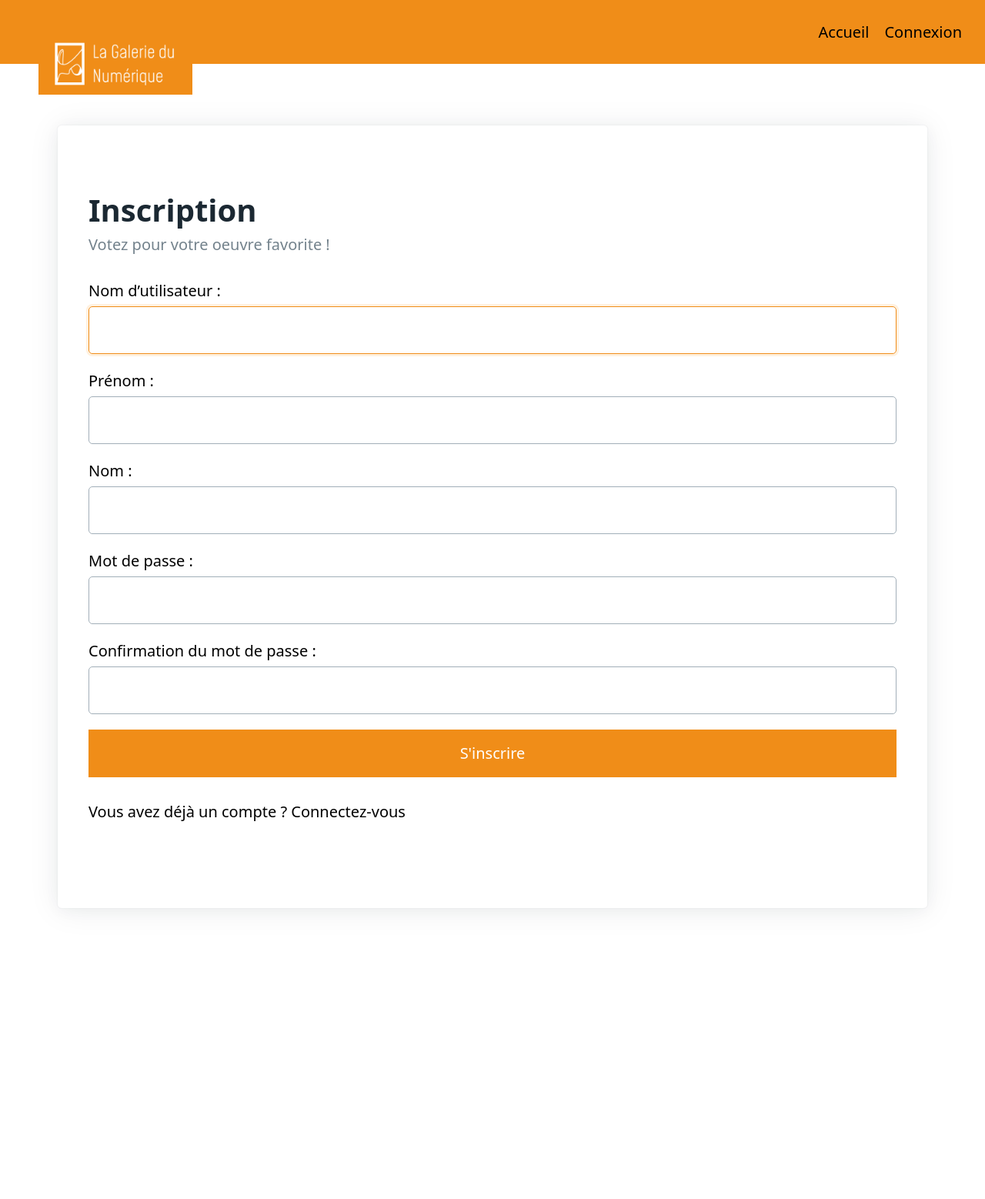
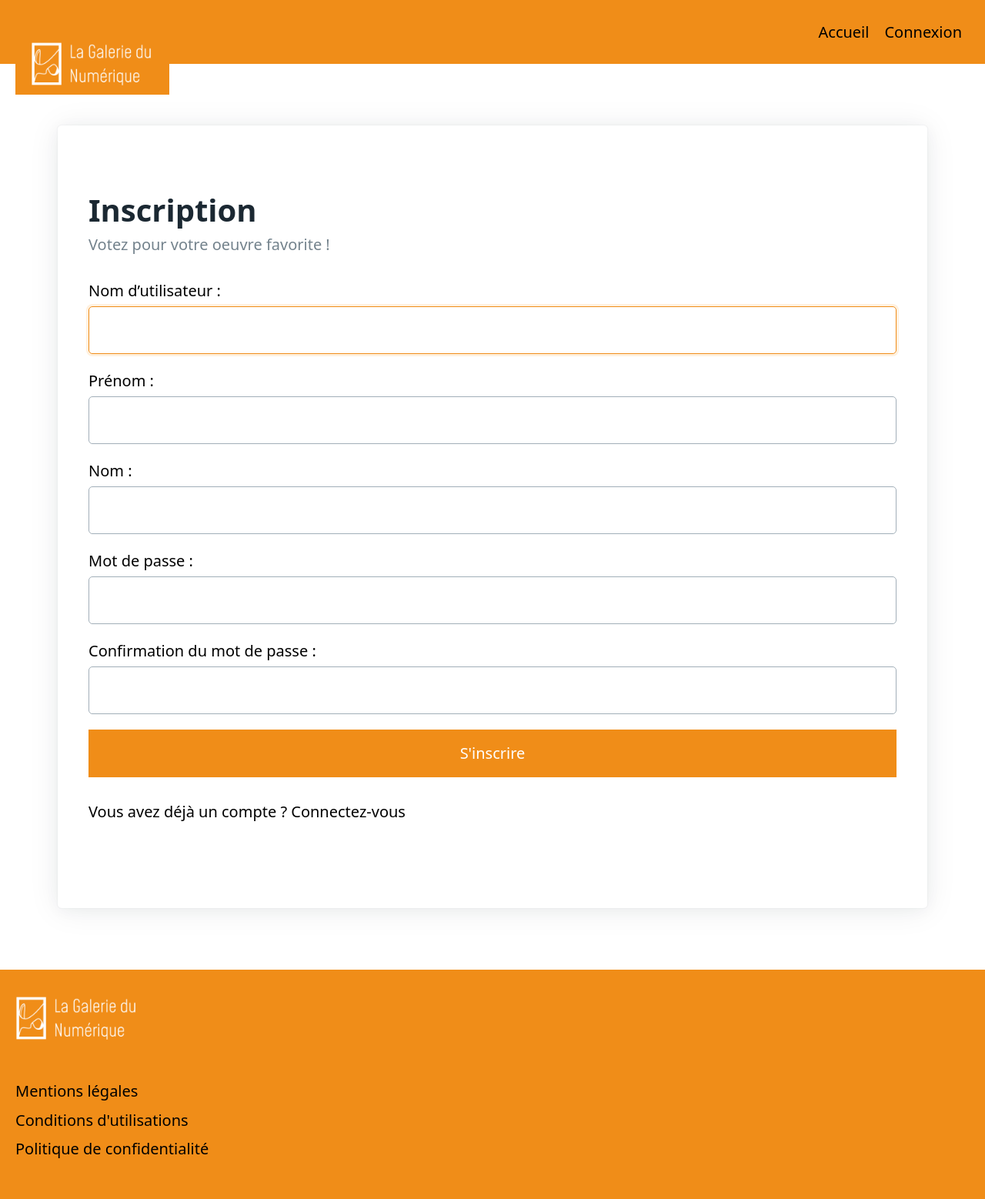
Before and after one commit to arthurgeay/galerie-du-numerique, a Django app: page /signup in a window 1280 px wide. Shown: the whole page at 77% size. Before the commit the page ends 1185 px from the top, so only its background shows below. Run offline with Django 4.2, Linux system fonts and the light colour scheme.

Commit message:
🚧 adding footer

```diff
--- a/artwork_gallery/static/css/global.css
+++ b/artwork_gallery/static/css/global.css
@@ -47,9 +47,7 @@ a:hover,
 a:focus {
   opacity: .7;
 }
-body > footer {
-  padding: 1rem 0;
-}
+
 
 header {
   background-color: var(--primary);
@@ -66,6 +64,8 @@ header ul {
 .logo {
   max-width: 10rem;
   object-fit: contain;
+}
+header .logo {
   position: relative;
   top: 2rem;
   left: 1rem;
@@ -80,6 +80,21 @@ header ul {
   margin-bottom: 1rem;
 }
 
+footer {
+  padding: 1rem 0;
+  background-color: var(--primary);
+}
+footer .logo {
+  margin-bottom: 2rem;
+}
+
+footer ul,
+footer li {
+  list-style-type: none;
+}
+
+
+/* Media queries */
 @media (min-width: 576px) {
   .logo {
     left: 2.5rem;
--- a/artwork_gallery/templates/base.html
+++ b/artwork_gallery/templates/base.html
@@ -31,5 +31,22 @@
     <main class="container">
         {% block content %}{% endblock content %}
     </main>
+    <footer>
+        <div class="logo">
+            {% load static %}
+            <img src="{% static 'images/Logo.png' %}" alt="La Galerie du Numérique">
+        </div>
+        <ul>
+            <li>
+                <a href="">Mentions légales</a>
+            </li>
+            <li>
+                <a href="">Conditions d'utilisations</a>
+            </li>
+            <li>
+                <a href="">Politique de confidentialité</a>
+            </li>
+        </ul>
+    </footer>
 </body>
 </html>
```
